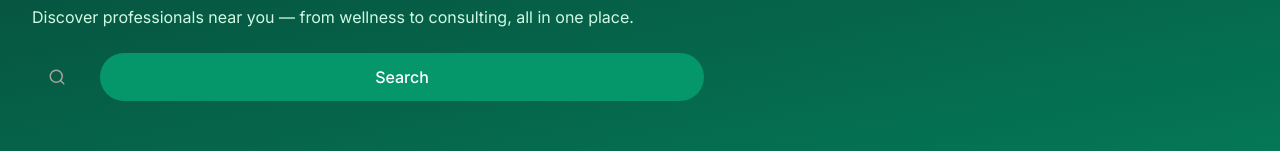
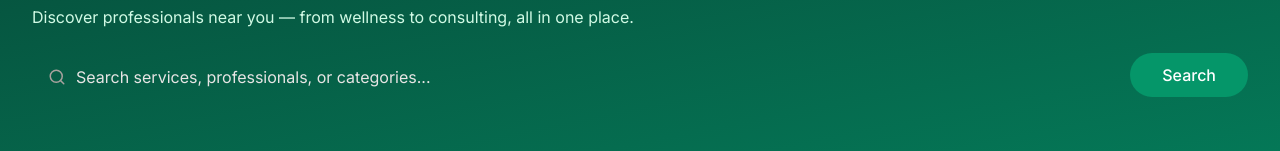
Before and after one commit to dev-ransom/slotify, a Next.js app: page / in a window 1280 px wide. Shown: the part 164-315 px from the top of the page. Built offline with nearby package versions, Linux system fonts and the light colour scheme; no server answers.

Commit message:
fix: functional search submit, branded card placeholders, real category data

```diff
--- a/app/page.tsx
+++ b/app/page.tsx
@@ -33,6 +33,8 @@ export default function LandingPage() {
   const [search, setSearch] = useState("");
   const [activeCategory, setActiveCategory] = useState("All Services");
 
+  const [pendingSearch, setPendingSearch] = useState("");
+
   useEffect(() => {
     async function fetchServices() {
       setIsLoading(true);
@@ -51,6 +53,11 @@ export default function LandingPage() {
     return () => clearTimeout(debounce);
   }, [search, activeCategory]);
 
+  function handleSearchSubmit(e: React.FormEvent) {
+    e.preventDefault();
+    setSearch(pendingSearch); // triggers the effect above immediately, bypassing the debounce wait
+  }
+
   return (
     <div className="min-h-screen bg-surface">
       <Header />
@@ -66,7 +73,7 @@ export default function LandingPage() {
             in one place.
           </p>
 
-          <div className="flex gap-2 max-w-2xl">
+          <form onSubmit={handleSearchSubmit} className="flex gap-2 ">
             <div className="relative flex-1">
               <Search
                 size={18}
@@ -75,15 +82,19 @@ export default function LandingPage() {
               />
               <input
                 type="text"
-                value={search}
-                onChange={(e) => setSearch(e.target.value)}
+                value={pendingSearch}
+                onChange={(e) => setPendingSearch(e.target.value)}
                 placeholder="Search services, professionals, or categories..."
                 aria-label="Search services"
-                className="w-full rounded-pill pl-11 pr-4 py-3 text-neutral-900 focus:outline-none focus:ring-2 focus:ring-brand-300"
+                className="w-full rounded-pill pl-11 pr-4 py-3 text-neutral-900 placeholder:text-neutral-200  focus:outline-none focus:ring-2 focus:ring-brand-300"
               />
             </div>
-            <Button className="w-auto px-8 rounded-pill">Search</Button>
-          </div>
+            <div>
+              <Button type="submit" className="w-auto px-8 rounded-pill">
+                Search
+              </Button>
+            </div>
+          </form>
         </div>
       </section>
 
@@ -100,7 +111,7 @@ export default function LandingPage() {
               role="tab"
               aria-selected={activeCategory === category}
               onClick={() => setActiveCategory(category)}
-              className={`whitespace-nowrap px-4 py-2 rounded-pill text-sm font-medium transition-colors focus:outline-none focus:ring-2 focus:ring-brand-500 ${
+              className={`whitespace-nowrap px-4 py-2 rounded-pill text-sm font-medium transition-colors focus:outline-none  ${
                 activeCategory === category
                   ? "bg-brand-600 text-white"
                   : "bg-surface-raised text-neutral-300 border border-surface-border hover:bg-neutral-800"
--- a/components/services/ServiceCard.tsx
+++ b/components/services/ServiceCard.tsx
@@ -1,5 +1,5 @@
 import Link from "next/link";
-import { Star, ImageIcon } from "lucide-react";
+import { Star } from "lucide-react";
 
 interface ServiceCardProps {
   id: string;
@@ -20,6 +20,20 @@ const badgeStyles: Record<string, string> = {
   POPULAR: "bg-accent-amber/20 text-accent-amber",
   NEW: "bg-brand-500/20 text-brand-400",
 };
+
+// Deterministic gradient per service (based on first character), so the same
+// service always gets the same look rather than a random one on every render.
+const GRADIENTS = [
+  "from-brand-700 to-brand-900",
+  "from-teal-600 to-brand-800",
+  "from-emerald-600 to-teal-800",
+  "from-brand-600 to-emerald-900",
+];
+
+function getGradient(name: string) {
+  const index = name.charCodeAt(0) % GRADIENTS.length;
+  return GRADIENTS[index];
+}
 
 export function ServiceCard({
   id,
@@ -43,18 +57,16 @@ export function ServiceCard({
 
   return (
     <div className="group bg-surface-raised rounded-card border border-surface-border shadow-card hover:shadow-card-hover hover:border-brand-600/40 transition-all overflow-hidden flex flex-col">
-      {/* Image / placeholder — fixed, moderate height instead of a tall aspect ratio,
-          so the card doesn't look like a mostly-empty void when no image exists yet */}
-      <div className="relative h-36 bg-neutral-800 flex items-center justify-center">
+      <div
+        className={`relative h-36 bg-linear-to-br ${getGradient(name)} flex items-center justify-center`}
+      >
         {imageUrl ? (
           // eslint-disable-next-line @next/next/no-img-element
           <img src={imageUrl} alt="" className="w-full h-full object-cover" />
         ) : (
-          <ImageIcon
-            size={28}
-            className="text-neutral-600"
-            aria-hidden="true"
-          />
+          <span className="text-4xl font-bold text-white/25">
+            {name.charAt(0).toUpperCase()}
+          </span>
         )}
         {badge && (
           <span
--- a/prisma/seed.ts
+++ b/prisma/seed.ts
@@ -35,6 +35,7 @@ async function main() {
   const haircut = await prisma.service.create({
     data: {
       name: "Classic Haircut",
+      category: "Beauty & Spa",
       description: "A precision haircut tailored to your style.",
       durationMin: 30,
       price: 3500, // $35.00
@@ -45,6 +46,7 @@ async function main() {
   const consultation = await prisma.service.create({
     data: {
       name: "1:1 Career Consultation",
+      category: "Consulting",
       description: "One-on-one session to review your career goals and next steps.",
       durationMin: 60,
       price: 7500, // $75.00
@@ -55,6 +57,7 @@ async function main() {
   const tutoring = await prisma.service.create({
     data: {
       name: "Math Tutoring Session",
+      category: "Education",
       description: "Personalized tutoring for high school and college-level math.",
       durationMin: 45,
       price: 5000, // $50.00
```
